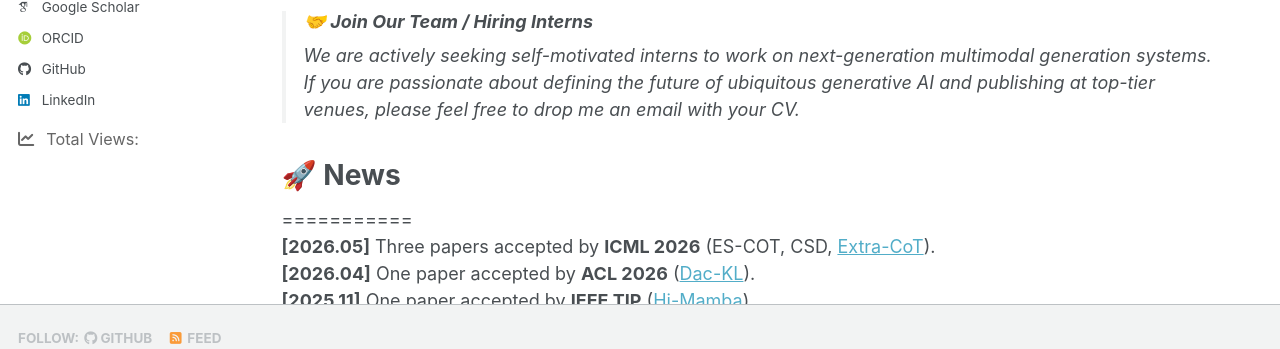
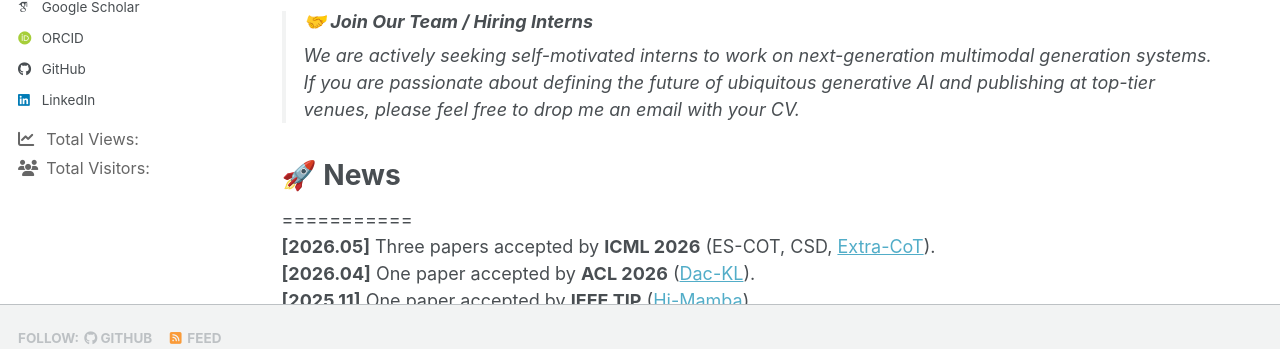
Before and after one commit to WeiLi-THU/WeiLi-THU.github.io, a Jekyll site: the page built from _pages/about.md, in a window 1280 px wide. Shown: the part 485-834 px from the top of the page. Built offline with Jekyll 4.4.1, drawn with Linux system fonts in a browser that asks for light colours; some web fonts are replaced; a script bundle is joined from its source files by our own code; library files that are not in the unit come from our copies; comment, search, counter and statistics services are not loaded.

Commit message:
Update author-profile.html

```diff
--- a/_includes/author-profile.html
+++ b/_includes/author-profile.html
@@ -168,15 +168,22 @@
       {% if author.youtube %}
         <li><a href="https://www.youtube.com/@{{ author.youtube }}"><i class="fab fa-fw fa-youtube icon-pad-right" aria-hidden="true"></i>YouTube</a></li>
       {% endif %}
-      {% if author.zhihu %}
+     {% if author.zhihu %}
       <li><a href="https://www.zhihu.com/people/{{ author.zhihu }}"><i class="fab fa-fw fa-zhihu icon-pad-right" aria-hidden="true"></i>Zhihu</a></li>
       {% endif %}
 
-    </ul> <div style="margin-top: 15px; font-size: 0.9em; color: #666; padding-left: 0;">
+    </ul>
+
+    <div style="margin-top: 15px; font-size: 0.9em; color: #666; padding-left: 0;">
       <script async src="//busuanzi.ibruce.info/busuanzi/2.3/busuanzi.pure.mini.js"></script>
+
       <div id="busuanzi_container_site_pv" style="margin-bottom: 5px;">
         <i class="fas fa-fw fa-chart-line icon-pad-right" aria-hidden="true"></i>Total Views: <span id="busuanzi_value_site_pv" style="font-weight: bold; color: #3B82F6;"></span>
       </div>
+
+      <div id="busuanzi_container_site_uv">
+        <i class="fas fa-fw fa-users icon-pad-right" aria-hidden="true"></i>Total Visitors: <span id="busuanzi_value_site_uv" style="font-weight: bold; color: #3B82F6;"></span>
       </div>
+    </div>
 
   </div> </div>
```
